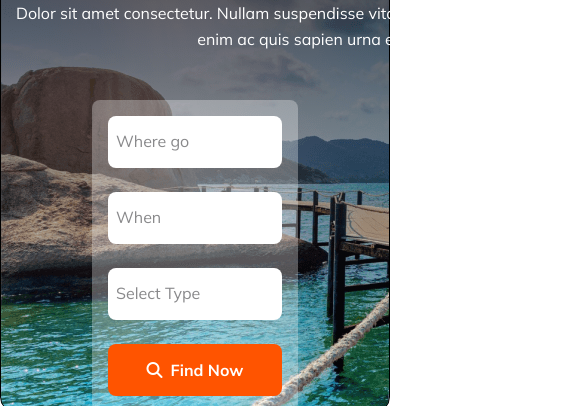
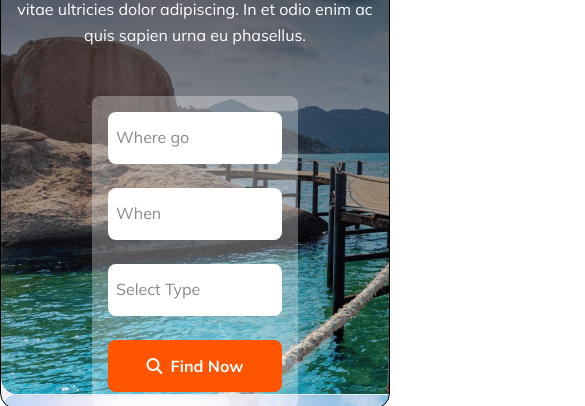
Before and after one commit to mizanurrahman70/B9-2-Easy-Tours, a plain HTML site: page index.html in a window 390 px wide. Shown: the part 262-668 px from the top of the page, 585 px wide, since content can reach past the window. Drawn offline with Linux system fonts and the light colour scheme.

Commit message:
added my code

```diff
--- a/Css/mob.css
+++ b/Css/mob.css
@@ -1,7 +1,7 @@
 @media screen and (max-width:576px) {
     nav {
         flex-direction: column;
-        margin: 15px 15px;
+        margin: 0 15px;
         align-items: start;
 
     }
@@ -64,8 +64,9 @@
         font-weight: 800;
         margin-top: 32px;
     }
-    .banner-p{
-        width: 200px;
+    .banner-p p{
+       max-width: 100%;
+
     }
     .banner-input{
         flex-direction: column;
```
